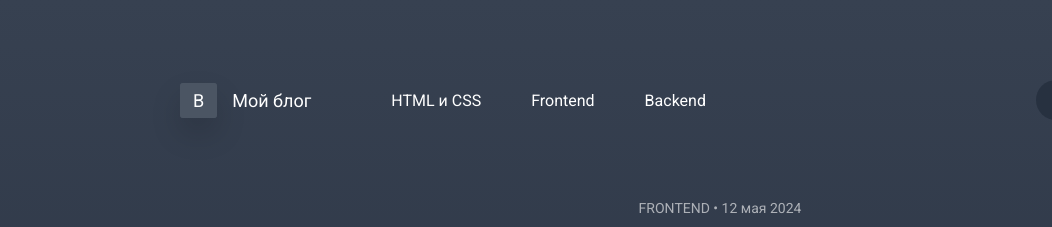
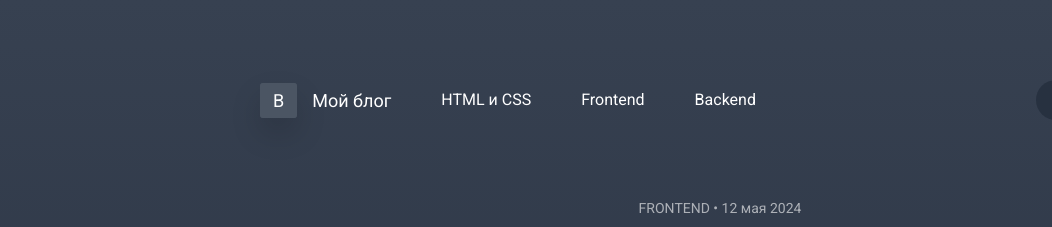
Before and after one commit to sharkomaks/html-css, a plain HTML site: page 1-Blog/index.html in a window 1280 px wide. Shown: the top 227 px of the page, 0-1052 px from the left. Drawn offline with Linux system fonts and the light colour scheme.

Commit message:
Доработка по комментарию 6. Form потом переделаю, понял, что сделал фигню

```diff
--- a/1-Blog/index.html
+++ b/1-Blog/index.html
@@ -12,13 +12,13 @@
 <header>
     <nav class="nav">
         <div>
-            <a href="#">
-                <span class="b">B</span>
-                <span class="Blog">Мой блог</span>
-            </a>
-        </div>
-        <div>
             <ul class="headerLinks">
+                <li>
+                    <a href="#">
+                        <span class="b">В</span>
+                        <span class="Blog">Мой блог</span>
+                    </a>
+                </li>
                 <li><a href="#">HTML и CSS</a></li>
                 <li><a href="#">Frontend</a></li>
                 <li><a href="#">Backend</a></li>
```
